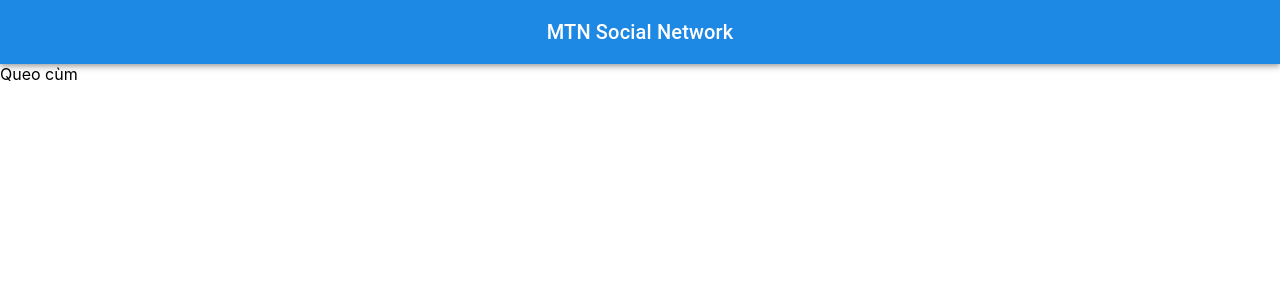
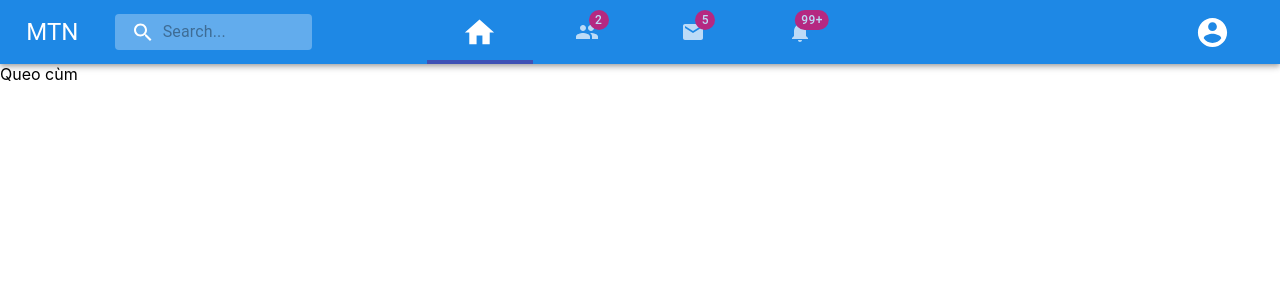
Before and after one commit to vominhtrieu/SocialNetwork, a React (Create React App) app in the folder src/client/: page / in a window 1280 px wide. Shown: the top 300 px of the page. Built offline with nearby package versions, Linux system fonts and the light colour scheme.

Commit message:
Added navbar functionality

```diff
--- a/src/client/src/App.js
+++ b/src/client/src/App.js
@@ -1,7 +1,7 @@
 import React from "react";
 import "./App.css";
 import Navbar from "./component/Navbar";
-import Auth from "./component/container/Auth";
+import Auth from "./container/Auth";
 import Home from "./component/Home";
 //import { connect } from "react-redux";
 import { BrowserRouter, Route, Switch } from "react-router-dom";
@@ -15,10 +15,10 @@
   render() {
     return (
       <div>
-        <Navbar />
         <BrowserRouter>
+          <Route path="*" component={Navbar} />
           <Switch>
-            <Route exact path="/" component={Home}/>
+            <Route exact path="/" component={Home} />
             <Route exact path="/signin" component={Auth} />
             <Route exact path="/signup" component={Auth} />
           </Switch>
--- a/src/client/src/component/Navbar.js
+++ b/src/client/src/component/Navbar.js
@@ -1,29 +1,179 @@
-import React from 'react';
-import { AppBar, Typography, Toolbar } from '@material-ui/core';
-import { makeStyles } from '@material-ui/core/styles';
+import React from "react";
+import { AppBar, Typography, Box } from "@material-ui/core";
+import { fade, makeStyles } from "@material-ui/core/styles";
+import Badge from "@material-ui/core/Badge";
+import HomeIcon from "@material-ui/icons/Home";
+import FriendIcon from "@material-ui/icons/People";
+import MessageIcon from "@material-ui/icons/Mail";
+import NotificationsIcon from "@material-ui/icons/Notifications";
+import SearchIcon from "@material-ui/icons/Search";
+import AccountIcon from "@material-ui/icons/AccountCircle";
+import Tabs from "@material-ui/core/Tabs";
+import Tab from "@material-ui/core/Tab";
+import InputBase from "@material-ui/core/InputBase";
+import IconButton from "@material-ui/core/IconButton";
+import Grid from "@material-ui/core/Grid";
 const useStyles = makeStyles((theme) => ({
   root: {
     flexGrow: 1,
-      backgroundColor: '#1e88e5',
-      padding: '0 10vw'
+    backgroundColor: "#1e88e5",
   },
   title: {
     flexGrow: 1,
-      cursor: 'default'
+    cursor: "default",
+    paddingRight: 2,
+  },
+  searchBar: {
+    position: "relative",
+    borderRadius: theme.shape.borderRadius,
+    backgroundColor: fade(theme.palette.common.white, 0.3),
+    margin: theme.spacing(1),
+  },
+  searchIcon: {
+    padding: theme.spacing(0, 2),
+    height: "100%",
+    position: "absolute",
+    pointerEvents: "none",
+    display: "flex",
+    alignItems: "center",
+    justifyContent: "center",
+  },
+  searchField: {
+    padding: theme.spacing(0.3, 1, 0.3, 0),
+    paddingLeft: `calc(1em + ${theme.spacing(4)}px)`,
+    transition: theme.transitions.create("width"),
+  },
+  fullHeight: {
+    ...theme.mixins.toolbar,
+  },
+  bigIndicator: {
+    height: 4,
+  },
+  tab: {
+    ...theme.mixins.toolbar,
+    minWidth: 40,
+  },
+  tabsGrid: {
+    order: 3,
+
+    [theme.breakpoints.up(960)]: {
+      order: 2,
+    },
+  },
+  accountGrid: {
+    order: 2,
+    paddingRight: "1vw",
+    [theme.breakpoints.up(600)]: {
+      paddingRight: "4vw",
+    },
+    [theme.breakpoints.up(960)]: {
+      order: 3,
+      paddingRight: "3vw",
+    },
   },
 }));
 
+function indexToRoute(index) {
+  switch (index) {
+    case 0:
+      return "/home";
+    case 1:
+      return "/friends";
+    case 2:
+      return "/messages";
+    case 3:
+      return "/notifications";
+    default:
+      return "home";
+  }
+}
 
-  export default function Navbar() {
+function Navbar(props) {
   const classes = useStyles();
-
+  const [tabIndex, setTabIndex] = React.useState(0);
+  const changeRoute = (event, newIndex) => {
+    setTabIndex(newIndex);
+    props.history.push(indexToRoute(newIndex));
+  };
   return (
     <AppBar position="static" className={classes.root}>
-        <Toolbar>
-          <Typography align='center' variant="h6" className={classes.title}>
-            MTN Social Network
+      <Grid container alignItems="center">
+        <Grid item xs={2} sm={2} md={1}>
+          <Box>
+            <Typography align="center" variant="h5" className={classes.title}>
+              MTN
             </Typography>
-        </Toolbar>
+          </Box>
+        </Grid>
+        <Grid item xs={8} md={2}>
+          <div className={classes.searchBar}>
+            <SearchIcon className={classes.searchIcon} />
+            <InputBase
+              className={classes.searchField}
+              placeholder="Search..."
+              inputProps={{ "aria-label": "search" }}
+            />
+          </div>
+        </Grid>
+        <Grid item xs={false} md={1} />
+        <Grid className={classes.tabsGrid} item xs={12} md={4}>
+          <Tabs
+            classes={{
+              indicator: classes.bigIndicator,
+            }}
+            value={tabIndex}
+            onChange={changeRoute}
+            indicatorColor="primary"
+            variant="fullWidth"
+          >
+            <Tab
+              className={classes.tab}
+              label={
+                <Badge badgeContent={0} max={0} color="secondary">
+                  <HomeIcon fontSize={tabIndex === 0 ? "large" : "default"} />
+                </Badge>
+              }
+            />
+            <Tab
+              className={classes.tab}
+              label={
+                <Badge badgeContent={2} max={99} color="secondary">
+                  <FriendIcon fontSize={tabIndex === 1 ? "large" : "default"} />
+                </Badge>
+              }
+            />
+            <Tab
+              className={classes.tab}
+              label={
+                <Badge badgeContent={5} max={99} color="secondary">
+                  <MessageIcon
+                    fontSize={tabIndex === 2 ? "large" : "default"}
+                  />
+                </Badge>
+              }
+            />
+            <Tab
+              className={classes.tab}
+              label={
+                <Badge badgeContent={101} max={99} color="secondary">
+                  <NotificationsIcon
+                    fontSize={tabIndex === 3 ? "large" : "default"}
+                  />
+                </Badge>
+              }
+            />
+          </Tabs>
+        </Grid>
+        <Grid className={classes.accountGrid} item xs={2} md={4}>
+          <Box display="flex" justifyContent="flex-end">
+            <IconButton color="inherit">
+              <AccountIcon fontSize="large" />
+            </IconButton>
+          </Box>
+        </Grid>
+      </Grid>
     </AppBar>
   );
 }
+
+export default Navbar;
--- a/src/client/src/container/Auth.js
+++ b/src/client/src/container/Auth.js
@@ -2,8 +2,8 @@
 import Paper from "@material-ui/core/Paper";
 import Tabs from "@material-ui/core/Tabs";
 import Tab from "@material-ui/core/Tab";
-import SignInForm from "../Auth/SignInForm";
-import SignUpForm from "../Auth/SignUpForm";
+import SignInForm from "../component/Auth/SignInForm";
+import SignUpForm from "../component/Auth/SignUpForm";
 import { withStyles } from "@material-ui/core/styles";
 import Container from "@material-ui/core/Container";
 import { Switch, Route } from "react-router-dom";
```
Also changed, not shown: src/server/app.js (+0 -11 lines). Lines whose indentation alone changed are shown as unchanged.
